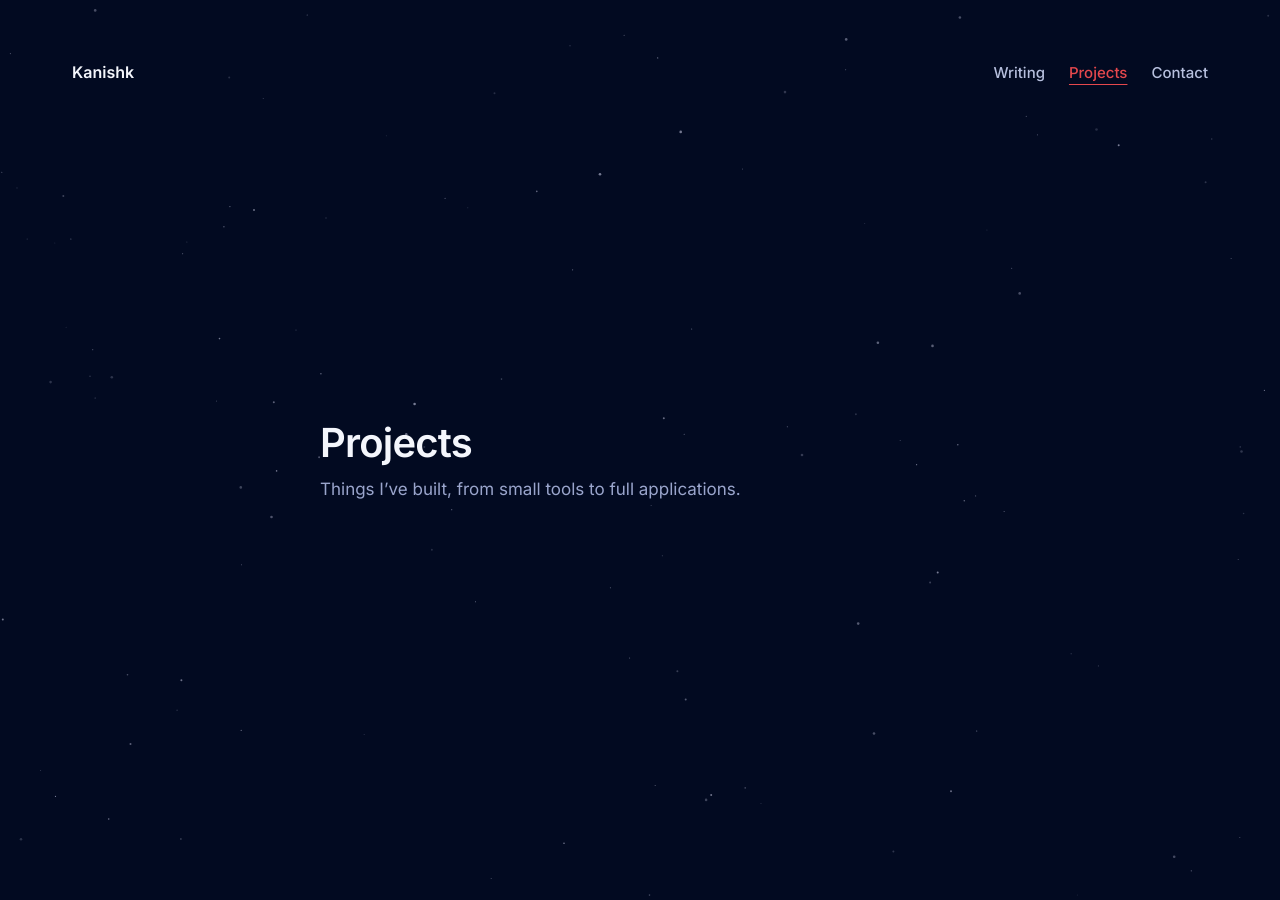
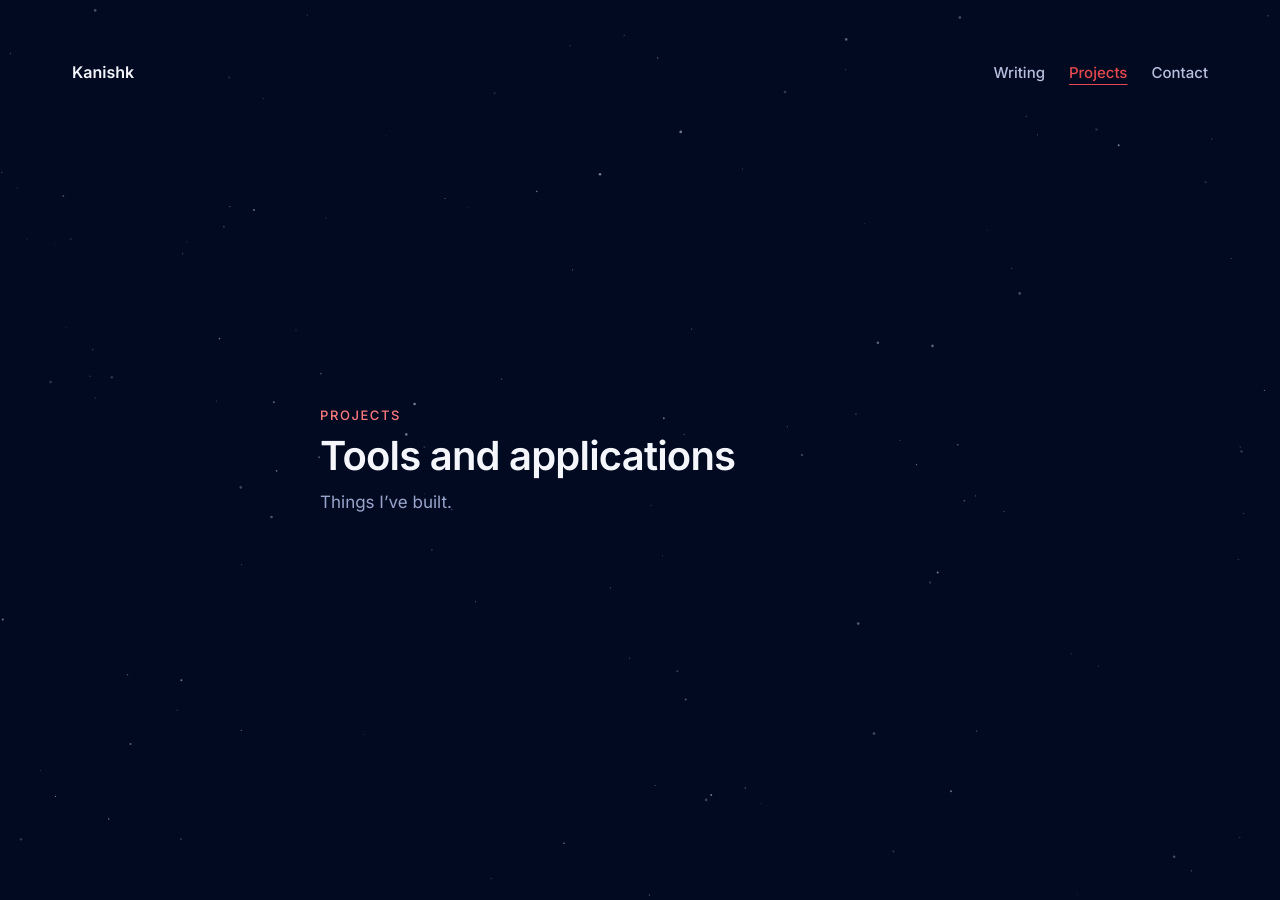
Before and after one commit to kanishkmorey/kanishk-site, a Jekyll site: the page built from projects.html, in a window 1280 px wide. Built offline with Jekyll 4.4.1, drawn with Linux system fonts in a browser that asks for light colours.

Commit message:
Add eyebrow and new title to Projects page header
Co-Authored-By: Claude Sonnet 5.5 <noreply@anthropic.com>

```diff
--- a/projects.html
+++ b/projects.html
@@ -11,8 +11,9 @@ description: Projects built by Kanishk.
     <div class="center listing">
       <div class="listing-inner projects" data-pager>
         <div class="page-head">
-          <h1 class="page-title">Projects</h1>
-          <p class="lede">Things I’ve built, from small tools to full applications.</p>
+          <p class="eyebrow">Projects</p>
+          <h1 class="page-title">Tools and applications</h1>
+          <p class="lede">Things I’ve built.</p>
         </div>
         <div class="viewport"><div class="track">
         {%- for project in projects %}
```
